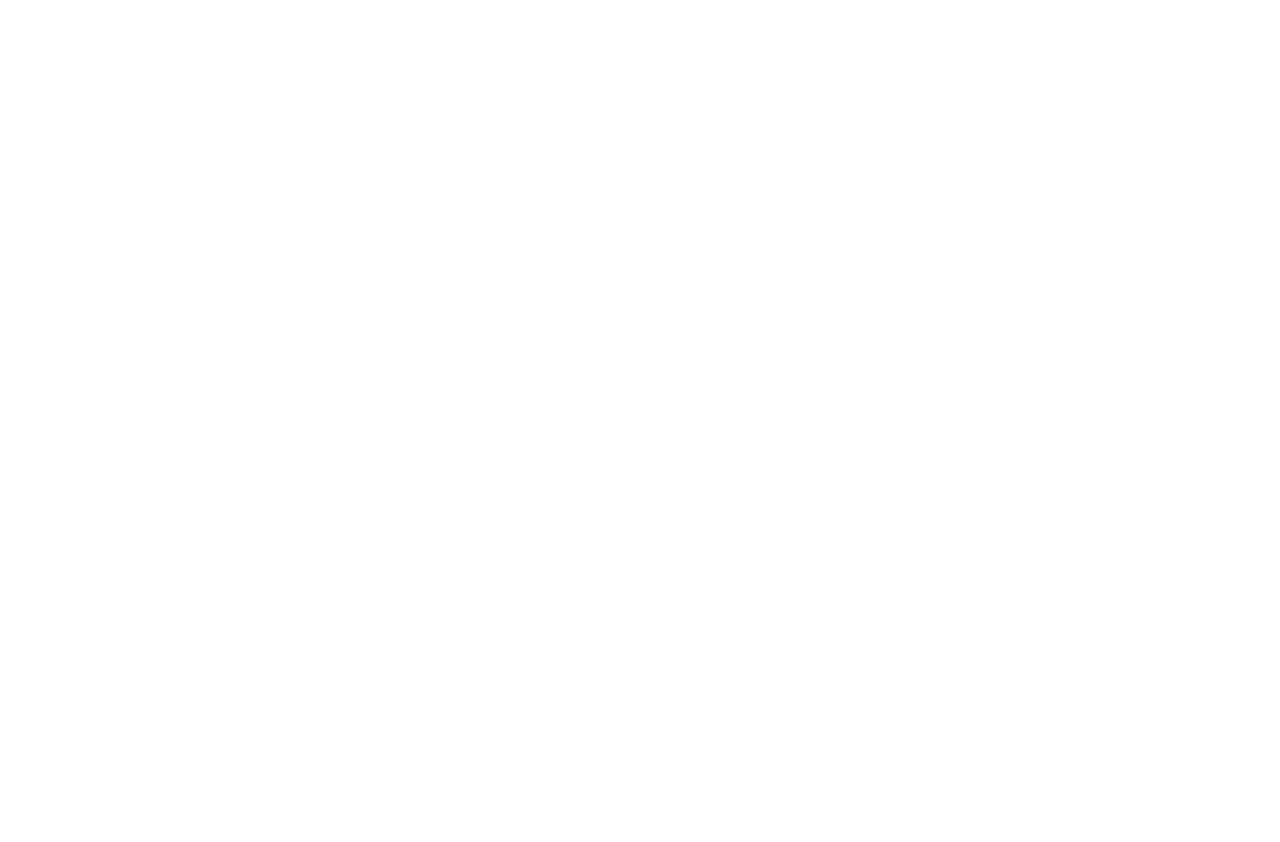
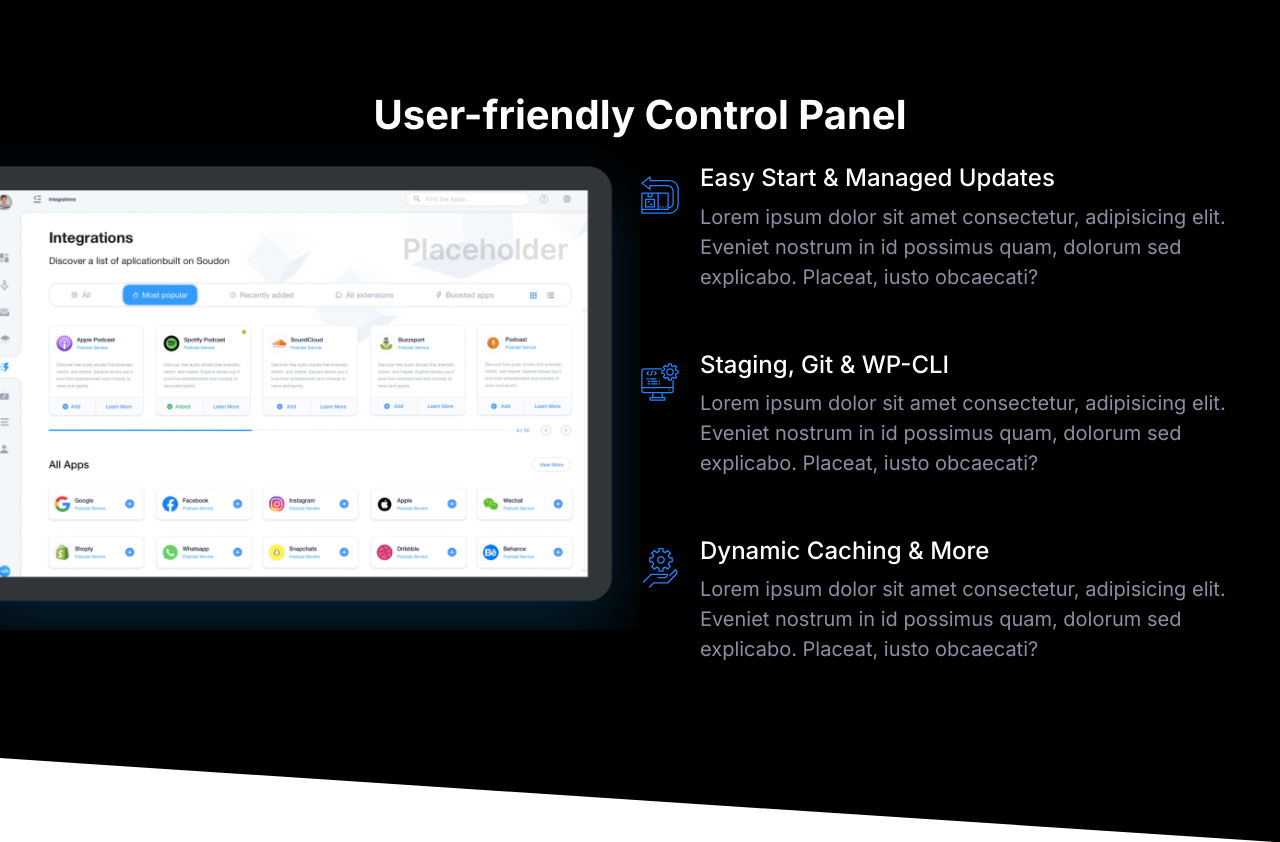
Before and after one commit to serhat-sergikaya/css-training-website, a plain HTML site: page index.html in a window 1280 px wide. Before the commit the page ends 800 px from the top, so only its background shows below. Drawn offline with Linux system fonts and the light colour scheme.

Commit message:
Build showcase block

```diff
--- a/css/styles.css
+++ b/css/styles.css
@@ -45,6 +45,7 @@ h2 {
 
 h3 {
   font-size: 3rem;
+  font-weight: 500;
 }
 
 p {
@@ -143,7 +144,6 @@ a {
 .list {
   padding-left: 0;
   list-style: none;
-  color: var(--color-heading);
 }
 
 .list--inline .list__item {
@@ -154,6 +154,7 @@ a {
 .list--tick {
   list-style-image: url(/images/tick.svg);
   padding-left: 3rem;
+  color: var(--color-heading);
 }
 
 .list--tick .list__item {
@@ -437,6 +438,7 @@ a {
 
 .media {
   display: flex;
+  margin-bottom: 4rem;
 }
 
 .media__img {
@@ -445,6 +447,7 @@ a {
 
 .media__body {
   margin: 0 2rem;
+  font-size: 2rem;
 }
 
 .media__heading {
@@ -640,16 +643,18 @@ a {
   padding-bottom: calc(var(--padding-vertical) + 4rem);
 }
 
-.block--dark .block__heading {
+.block--dark h1,
+.block--dark h2,
+.block--dark h3 {
   color: #fff;
 }
 
 .block--skewed-right {
-  clip-path: polygon(0% 0%, 100% 0%, 100% 100%, 0% 80%);
+  clip-path: polygon(0% 0%, 100% 0%, 100% 100%, 0% 90%);
 }
 
 .block--skewed-left {
-  clip-path: polygon(0% 0%, 100% 0%, 100% 80%, 0% 100%);
+  clip-path: polygon(0% 0%, 100% 0%, 100% 90%, 0% 100%);
 }
 
 .container {
@@ -721,10 +726,6 @@ a {
 }
 
 /* Hero */
-
-.hero {
-  clip-path: polygon(0% 0%, 100% 0%, 100% 90%, 0% 100%);
-}
 
 .hero__heading {
   font-size: 5rem;
@@ -815,3 +816,20 @@ a {
     order: 2;
   }
 }
+
+/* Showcase */
+
+.block-showcase__image {
+  width: 100%;
+}
+
+@media screen and (min-width: 768px) {
+  .block-showcase .grid {
+    grid-template-columns: 50% 50%;
+  }
+  .block-showcase__image {
+    width: auto;
+    max-width: 700px;
+    justify-self: end;
+  }
+}
--- a/index.html
+++ b/index.html
@@ -13,6 +13,68 @@
     />
     <title>Document</title>
   </head>
-  <body></body>
+  <body>
+    <section class="block block--dark block--skewed-right block-showcase">
+      <header class="block__header">
+        <h2>User-friendly Control Panel</h2>
+      </header>
+      <div class="grid grid--1x2">
+        <img class="block-showcase__image" src="images/ipad.png" alt="" />
+        <ul class="list">
+          <li>
+            <div class="media">
+              <div class="media__img">
+                <svg class="icon icon--primary">
+                  <use xlink:href="images/sprite.svg#easy"></use>
+                </svg>
+              </div>
+              <div class="media__body">
+                <h3 class="media__heading">Easy Start & Managed Updates</h3>
+                <p>
+                  Lorem ipsum dolor sit amet consectetur, adipisicing elit.
+                  Eveniet nostrum in id possimus quam, dolorum sed explicabo.
+                  Placeat, iusto obcaecati?
+                </p>
+              </div>
+            </div>
+          </li>
+          <li>
+            <div class="media">
+              <div class="media__img">
+                <svg class="icon icon--primary">
+                  <use xlink:href="images/sprite.svg#computer"></use>
+                </svg>
+              </div>
+              <div class="media__body">
+                <h3 class="media__heading">Staging, Git & WP-CLI</h3>
+                <p>
+                  Lorem ipsum dolor sit amet consectetur, adipisicing elit.
+                  Eveniet nostrum in id possimus quam, dolorum sed explicabo.
+                  Placeat, iusto obcaecati?
+                </p>
+              </div>
+            </div>
+          </li>
+          <li>
+            <div class="media">
+              <div class="media__img">
+                <svg class="icon icon--primary">
+                  <use xlink:href="images/sprite.svg#settings"></use>
+                </svg>
+              </div>
+              <div class="media__body">
+                <h3 class="media__heading">Dynamic Caching & More</h3>
+                <p>
+                  Lorem ipsum dolor sit amet consectetur, adipisicing elit.
+                  Eveniet nostrum in id possimus quam, dolorum sed explicabo.
+                  Placeat, iusto obcaecati?
+                </p>
+              </div>
+            </div>
+          </li>
+        </ul>
+      </div>
+    </section>
+  </body>
   <script src="main.js"></script>
 </html>
```
Also changed, not shown: images/ipad.png (added).
